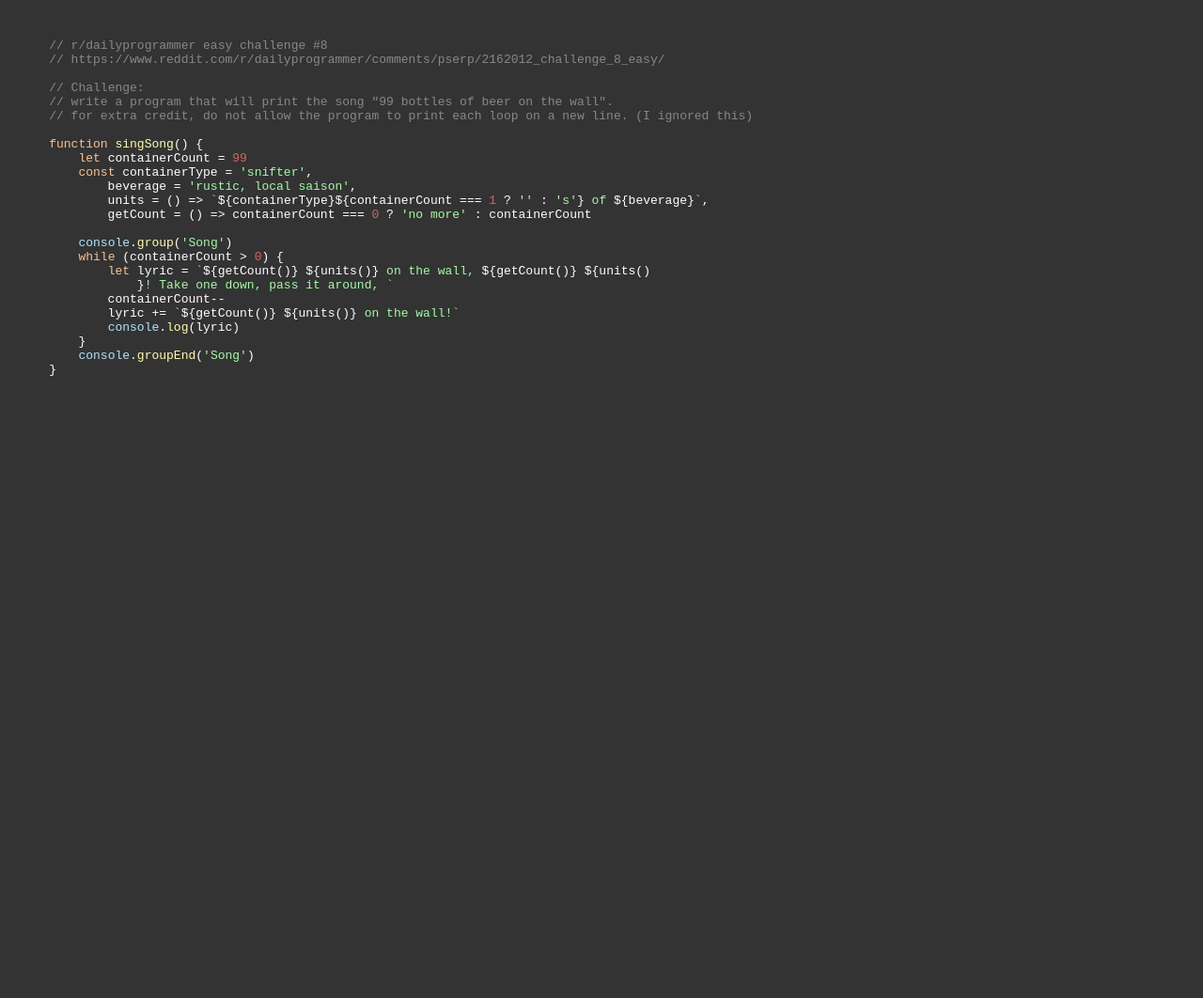
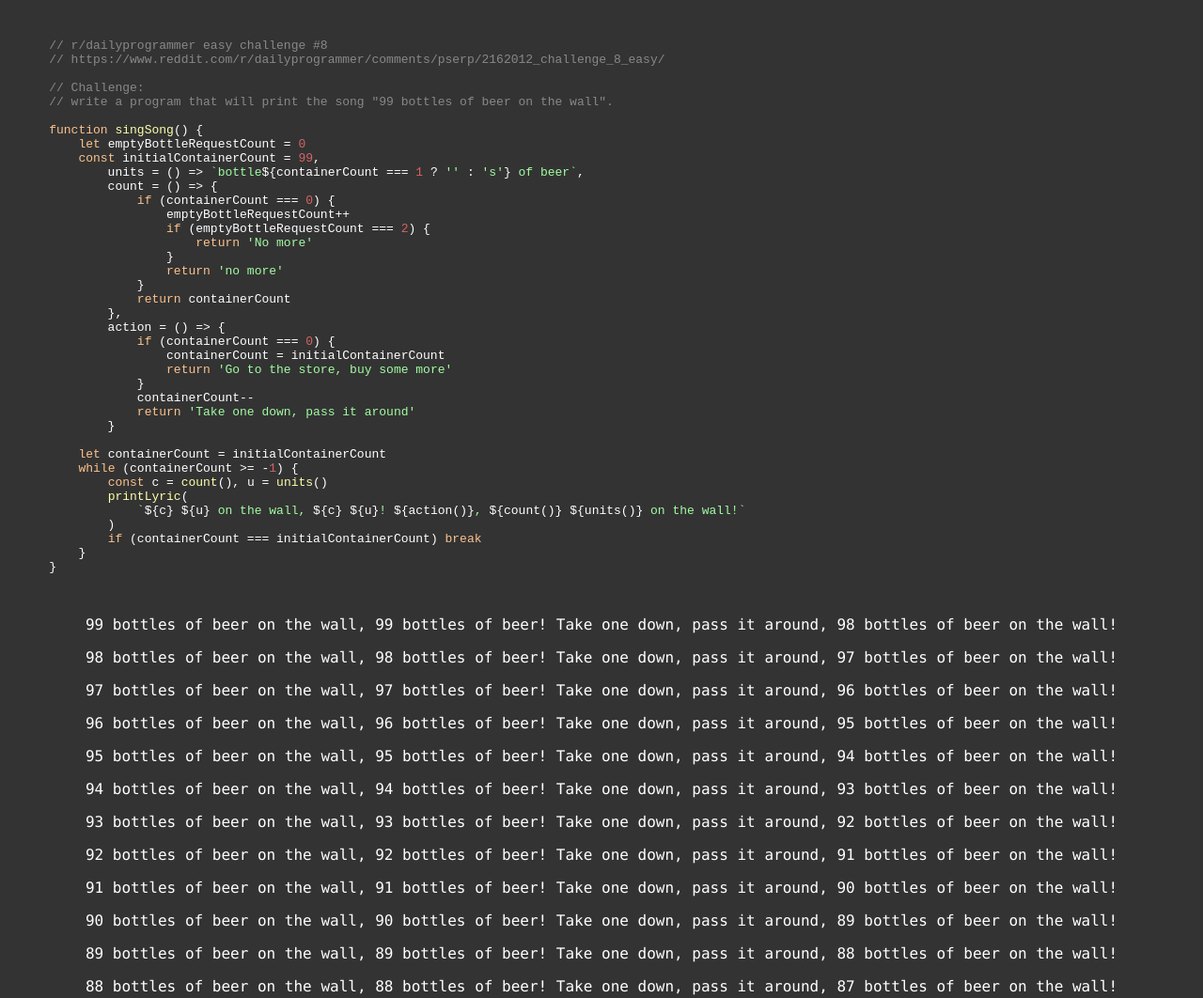
Before and after one commit to qwerji/daily-programmer, a plain HTML site: page 11/index.html in a window 1280 px wide. Shown: the top 1062 px of the page at 94% size. Before the commit the page ends 800 px from the top, so only its background shows below. Drawn offline with nearby package versions, Linux system fonts and the light colour scheme.

Commit message:
beverage song updated

```diff
--- a/11/index.html
+++ b/11/index.html
@@ -15,24 +15,38 @@
 
     // Challenge:
     // write a program that will print the song "99 bottles of beer on the wall".
-    // for extra credit, do not allow the program to print each loop on a new line. (I ignored this)
 
     function singSong() {
-        let containerCount = 99
-        const containerType = 'snifter',
-            beverage = 'rustic, local saison',
-            units = () => `${containerType}${containerCount === 1 ? '' : 's'} of ${beverage}`,
-            getCount = () => containerCount === 0 ? 'no more' : containerCount
+        let emptyBottleRequestCount = 0
+        const initialContainerCount = 99,
+            units = () => `bottle${containerCount === 1 ? '' : 's'} of beer`,
+            count = () => {
+                if (containerCount === 0) {
+                    emptyBottleRequestCount++
+                    if (emptyBottleRequestCount === 2) {
+                        return 'No more'
+                    }
+                    return 'no more'
+                }
+                return containerCount
+            },
+            action = () => {
+                if (containerCount === 0) {
+                    containerCount = initialContainerCount
+                    return 'Go to the store, buy some more'
+                }
+                containerCount--
+                return 'Take one down, pass it around'
+            }
 
-        console.group('Song')
-        while (containerCount > 0) {
-            let lyric = `${getCount()} ${units()} on the wall, ${getCount()} ${units()
-                }! Take one down, pass it around, `
-            containerCount--
-            lyric += `${getCount()} ${units()} on the wall!`
-            console.log(lyric)
+        let containerCount = initialContainerCount
+        while (containerCount >= -1) {
+            const c = count(), u = units()
+            printLyric(
+                `${c} ${u} on the wall, ${c} ${u}! ${action()}, ${count()} ${units()} on the wall!`
+            )
+            if (containerCount === initialContainerCount) break
         }
-        console.groupEnd('Song')
     }
     </code></pre>
     <script src="script.js"></script>
--- a/11/main.css
+++ b/11/main.css
@@ -1,3 +1,10 @@
 body {
     background: #333333;
+    font-family: Monaco, monospace;
+    color: white;
 }
+
+p {
+    display: block;
+    text-align: center;
+}
--- a/11/script.js
+++ b/11/script.js
@@ -3,22 +3,43 @@
 
 // Challenge:
 // write a program that will print the song "99 bottles of beer on the wall".
-// for extra credit, do not allow the program to print each loop on a new line. (I ignored this)
 
 function singSong() {
-    let containerCount = 99
-    const containerType = 'snifter',
-        beverage = 'rustic, local saison',
-        units = () => `${containerType}${containerCount === 1 ? '' : 's'} of ${beverage}`,
-        getCount = () => containerCount === 0 ? 'no more' : containerCount
+    let emptyBottleRequestCount = 0
+    const initialContainerCount = 99,
+        units = () => `bottle${containerCount === 1 ? '' : 's'} of beer`,
+        count = () => {
+            if (containerCount === 0) {
+                emptyBottleRequestCount++
+                if (emptyBottleRequestCount === 2) {
+                    return 'No more'
+                }
+                return 'no more'
+            }
+            return containerCount
+        },
+        action = () => {
+            if (containerCount === 0) {
+                containerCount = initialContainerCount
+                return 'Go to the store, buy some more'
+            }
+            containerCount--
+            return 'Take one down, pass it around'
+        }
 
-    console.group('Song')
-    while (containerCount > 0) {
-        let lyric = `${getCount()} ${units()} on the wall, ${getCount()} ${units()}! Take one down, pass it around, `
-        containerCount--
-        lyric += `${getCount()} ${units()} on the wall!`
-        console.log(lyric)
+    let containerCount = initialContainerCount
+    while (containerCount >= -1) {
+        const c = count(), u = units()
+        printLyric(
+            `${c} ${u} on the wall, ${c} ${u}! ${action()}, ${count()} ${units()} on the wall!`
+        )
+        if (containerCount === initialContainerCount) break
     }
-    console.groupEnd('Song')
 }
 singSong()
+
+function printLyric(lyric) {
+    const p = document.createElement('p')
+    p.textContent = lyric
+    document.body.appendChild(p)
+}
```
